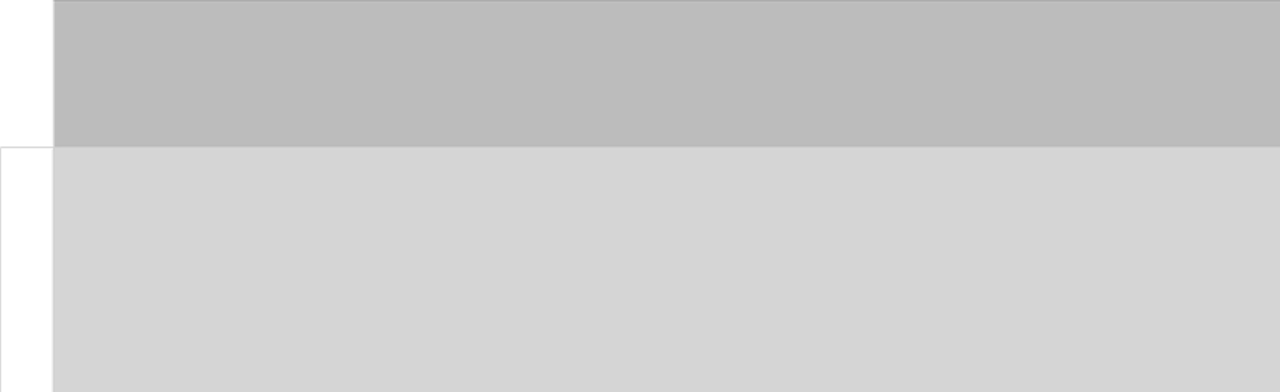
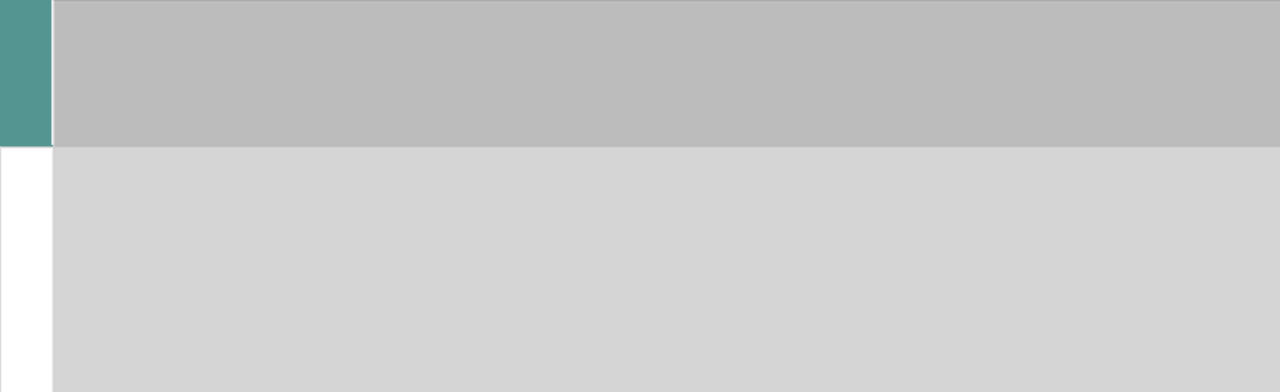
Before and after one commit to totalfreak/parallaxWebsite, a plain HTML site: page index.html in a window 1280 px wide. Shown: the top 392 px of the page. Drawn offline with nearby package versions, Linux system fonts and the light colour scheme.

Commit message:
Added bg color to first slide

```diff
--- a/css/main.css
+++ b/css/main.css
@@ -115,6 +115,10 @@ html, body{
 	background-repeat: no-repeat;
 }
 
+.first-item{
+	background-color: #559591;
+}
+
 .parallax{
 	box-sizing: border-box;
 	z-index: 1;
--- a/index.html
+++ b/index.html
@@ -13,7 +13,7 @@
 
 		<div class="slides">
 
-			<div class="item">
+			<div class="item first-item">
 
 				<div class="image" style="background-image:url(img/Shitlax.gif);" data-stellar-background-ratio="0.7"></div>
 				<div class="parallax center" data-stellar-ratio="1.4">
```
